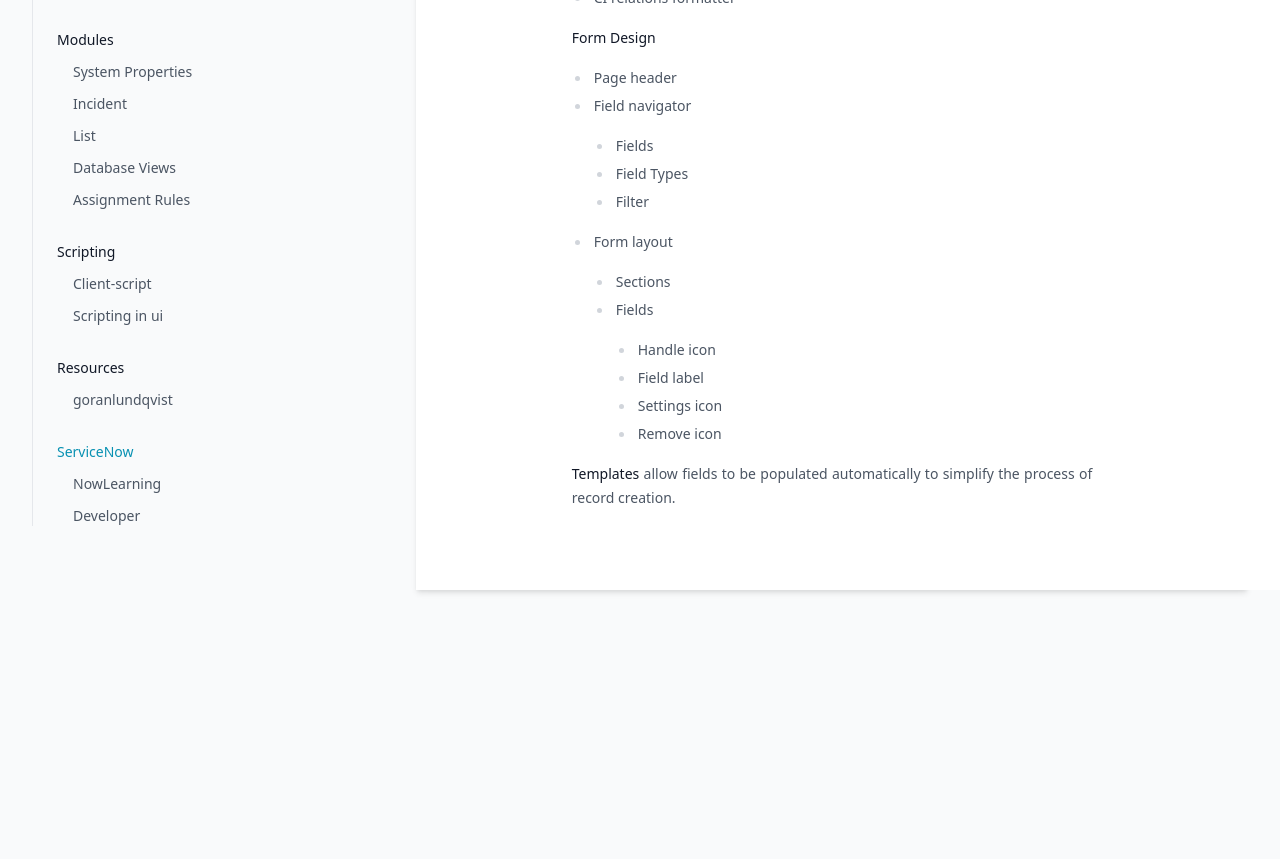
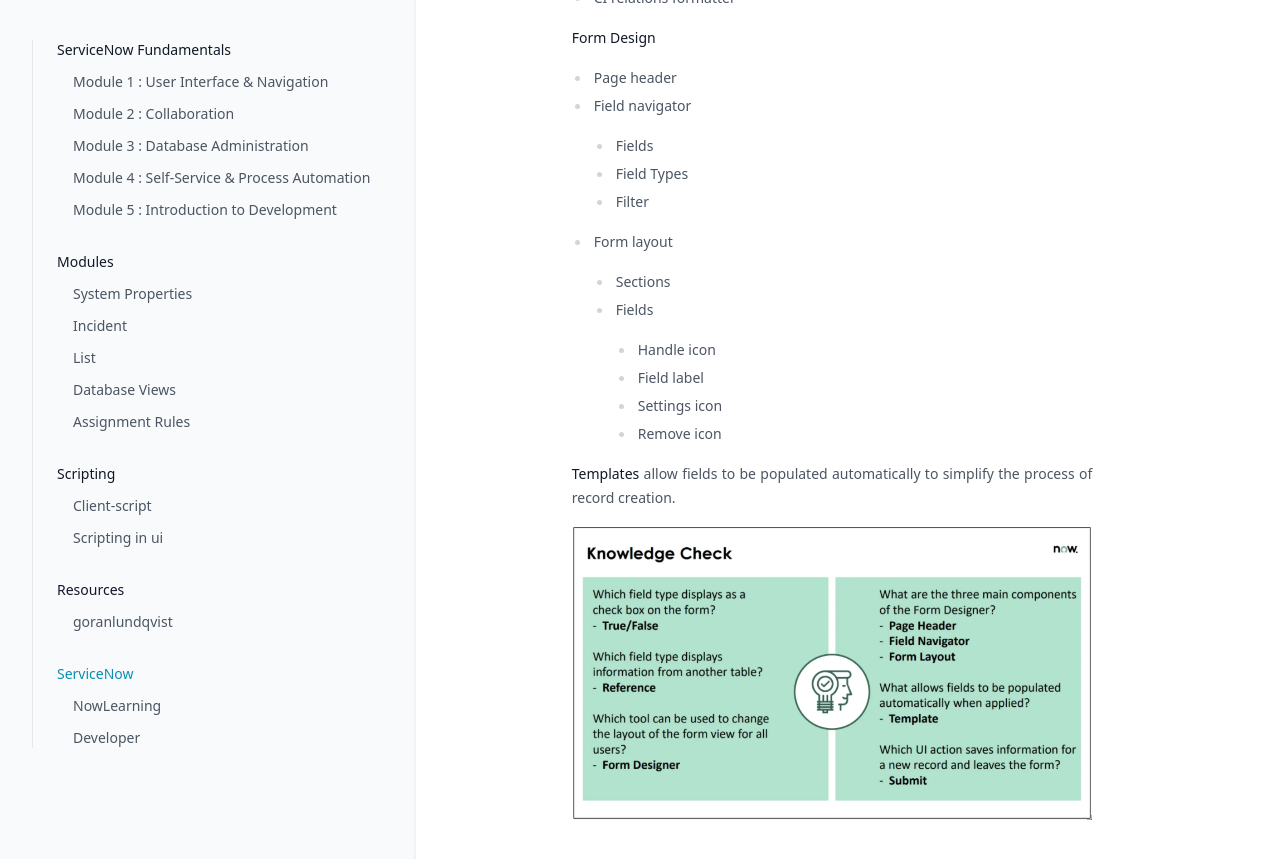
Before and after one commit to greglejeune/ebook, a Jekyll site: the page built from _servicenow/2021-11-01-snf-module1.md, in a window 1280 px wide and 900 px high, scrolled down 4925 px. Shown: the top 859 px of the window. Built offline with Jekyll 4.4.1, drawn with Linux system fonts in a browser that asks for light colours.

Commit message:
Update 2021-11-01-snf-module1.md

```diff
--- a/_servicenow/2021-11-01-snf-module1.md
+++ b/_servicenow/2021-11-01-snf-module1.md
@@ -261,3 +261,5 @@ category: snf
 <p style="text-align: justify;">
   <strong>Templates</strong> allow fields to be populated automatically to simplify the process of record creation.
 </p>
+
+<img src="https://greglejeune.github.io/ebook/img/SNFundamentals1-3.png">
```
